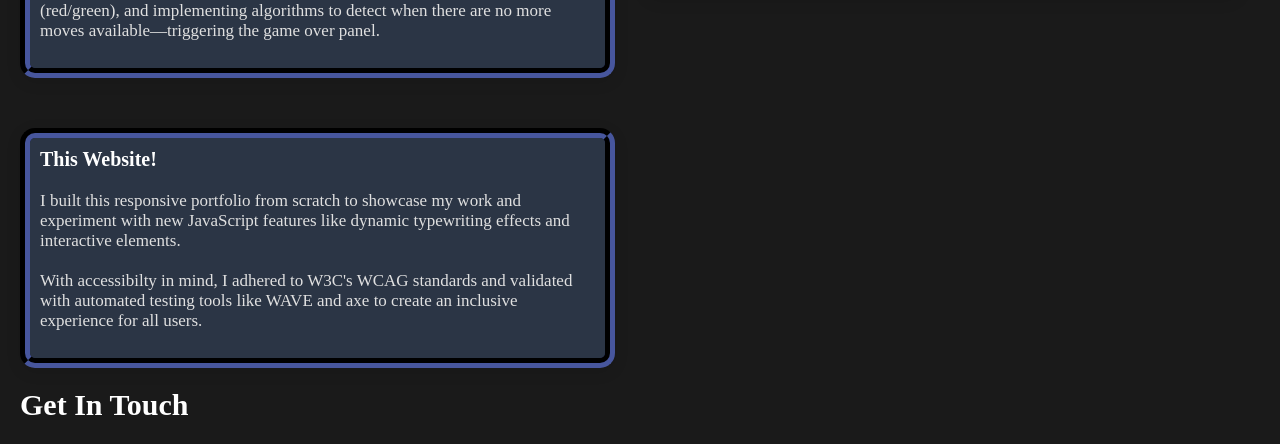
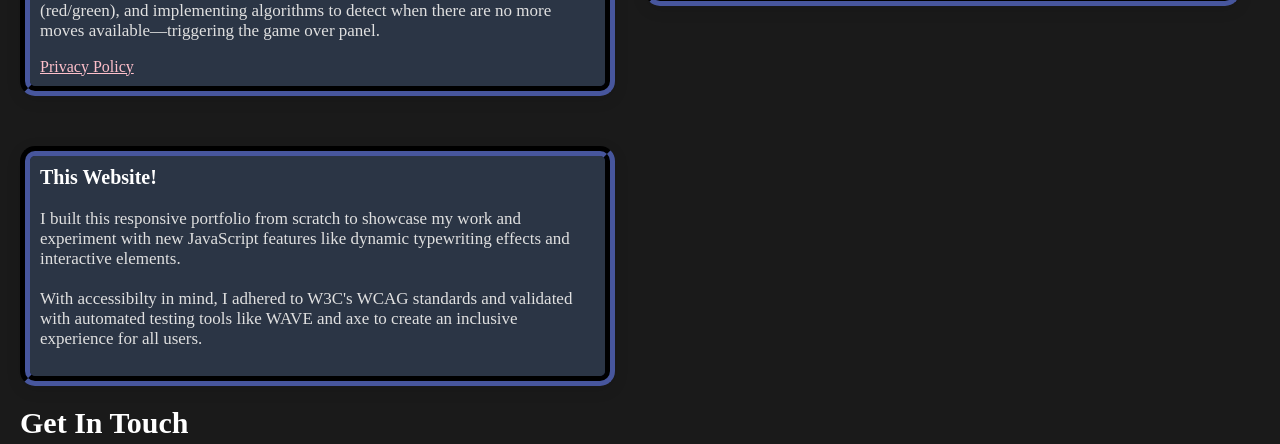
Before and after one commit to ymiyoshi5/personal-site, a plain HTML site: page index.html in a window 1280 px wide. Shown: the part 2837-3281 px from the top of the page. Drawn offline with Linux system fonts and the light colour scheme; a web font is replaced by a local one.

Commit message:
privacy policy link

```diff
--- a/index.html
+++ b/index.html
@@ -125,6 +125,11 @@
                                 My focus was on the back end, ensuring smooth gameplay through key features like validating block placements, highlighting valid moves with color cues (red/green),
                                 and implementing algorithms to detect when there are no more moves available—triggering the game over panel.
                             </p>
+                            <div class="project-links">
+                                <a href="privacy.html" target="_blank" aria-label="View another page">
+                                    Privacy Policy
+                                </a>
+                            </div>
                         </div>
                     </article>
                     <!-- Project 2 -->
```
